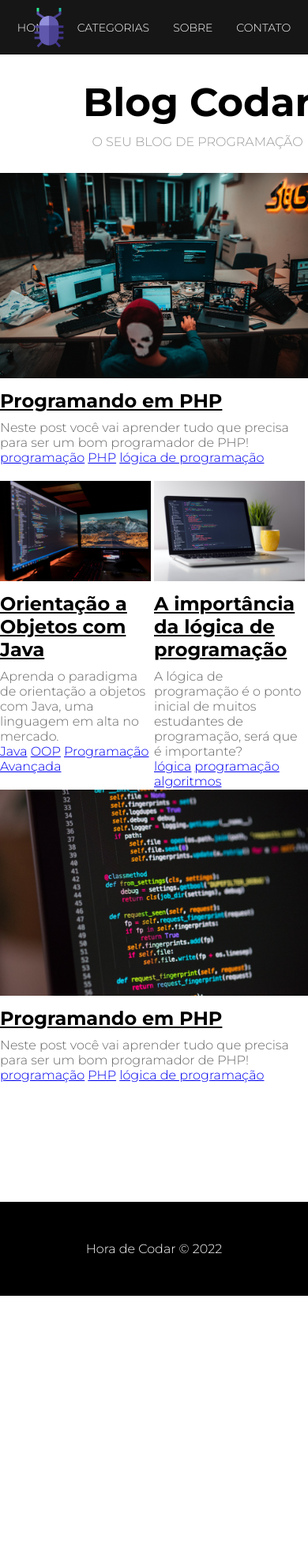
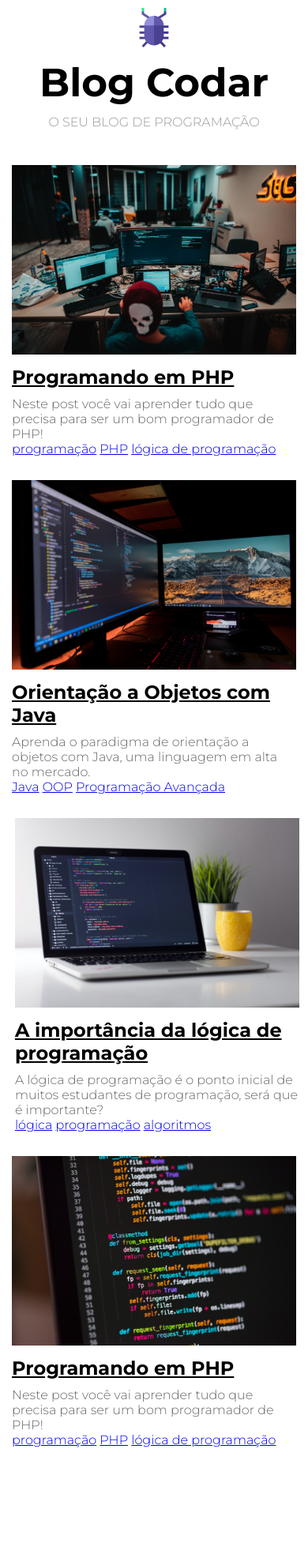
Before and after one commit to RaquelCDAvila/projeto-blog, a PHP site: page / in a window 390 px wide; the page is wider, and only the part inside the window is pictured. Shown: the top 1968 px of that part at 79% size. Before the commit the page ends 1641 px from the top of that part, so only its background shows below. Run offline with PHP 8.4, Linux system fonts and the light colour scheme.

Commit message:
Responsivo

```diff
--- a/css/styles.css
+++ b/css/styles.css
@@ -168,3 +168,43 @@ footer{
     color: #FFF;
     padding:  50px 0;
 }
+/* Mobile */
+@media(max-width: 480px){
+
+    /*Home*/
+    header{
+        width: 100%;
+    }
+    #logo{
+        display: block;
+        position: relative;
+        margin: 0 auto;
+        left: 0;
+        width: 50px;
+    }
+    #navbar{
+        display: none;
+    }
+    #title-container{
+        min-width: 100%;
+        margin-top: 20px;
+    }
+    #post-container{
+        margin-top: 20px;
+    }
+    .post-box{
+        flex: 100% 1 0;
+        padding: 15px;
+        margin: 0;
+    }
+    /*Post*/
+    #post-container{
+        grid-template-columns: 100%;
+        padding: 15px;
+        grid-template-areas: "main"
+        "sidebar";
+    }
+    .img-cantainer img{
+        width: 100%;
+    }
+}
```
